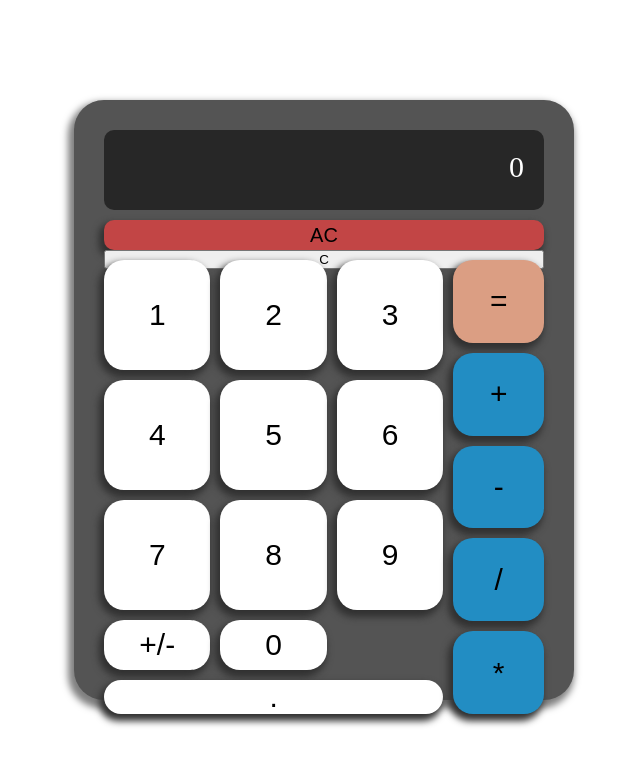
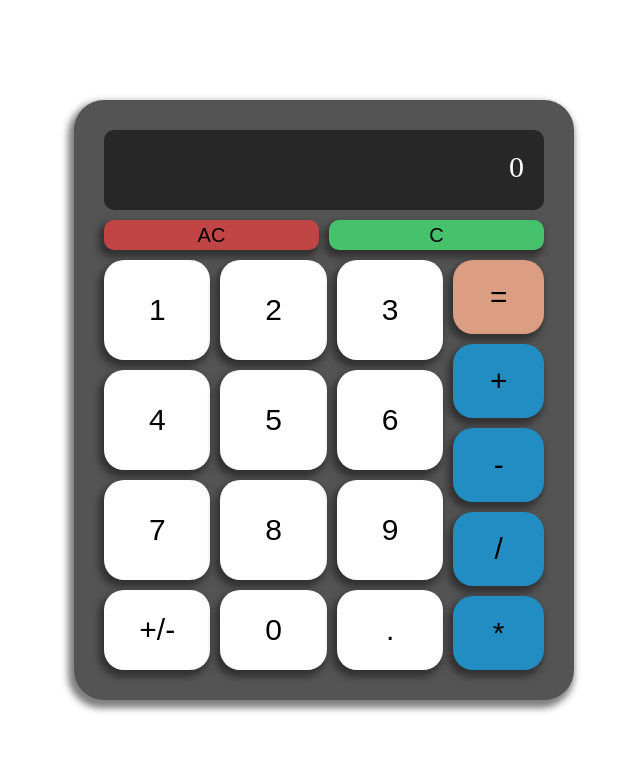
Before and after one commit to NeedKilling/Calculator, a plain HTML site: page src/index.html in a window 1280 px wide. Shown: the whole page, without its empty margins (316-956 px from the left). Drawn offline with nearby package versions, Linux system fonts and the light colour scheme; files that its build step writes are made by us from their sources.

Commit message:
style for new button

```diff
--- a/src/scss/style.scss
+++ b/src/scss/style.scss
@@ -54,7 +54,8 @@
             display: grid;
             grid-area: B;
             grid-template-columns: repeat(3,1fr);
-            grid-template-rows: 110px 110px 110px 50px;
+            grid-template-rows: 100px 100px 100px 80px;
+            justify-content: center;
             .calculator_block{
                 display: block;
                 font-size: 30px;
@@ -68,10 +69,7 @@
             }:active{
                 transform: scale(0.8);
             }
-            .calculator_block:last-child{
-                grid-column-start: span 3;
-            }
-            justify-content: center;
+
         }
         .operator{
             gap: 10px;
@@ -99,23 +97,33 @@
             }
         }
         #clear{
-            font-size: 20px;
             background-color: #c24545;
-            border: none;
-            border-radius: 10px;
-            box-shadow: -3px 5px 7px 2px #313131;
-            transition: all .2s ease;
         }#clear:hover{
             background-color: #963636;
         }#clear:active{
             transform: scale(0.9);
         }
+        #delete{
+            background-color: #45c26b;
+        }#delete:hover{
+            background-color: #359552;
+        }#delete:active{
+            transform: scale(0.9);
+        }
         .sub{
-            grid-template-columns: 100%;
+            gap: 10px;
+            grid-template-columns: repeat(2,1fr);
             grid-template-rows: 30px;
             display: grid;
             grid-area: A;
             justify-content: end;
+            .block{
+                font-size: 20px;
+                border: none;
+                border-radius: 10px;
+                box-shadow: -3px 5px 7px 2px #313131;
+                transition: all .2s ease;
+            }
         }
 
 
```
